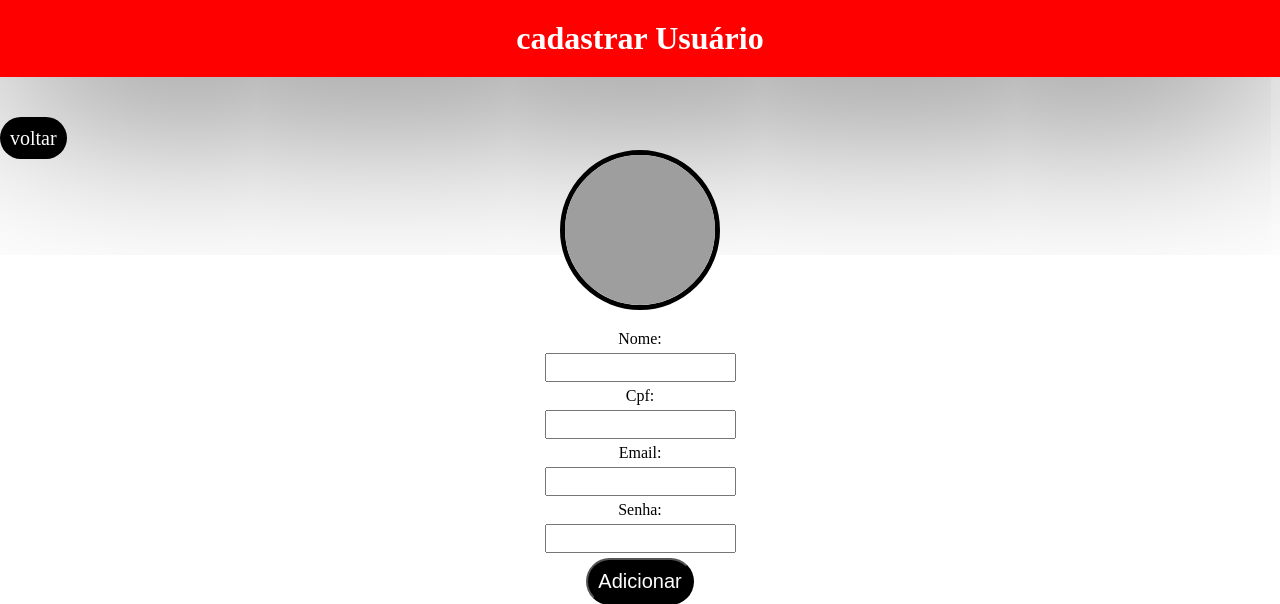
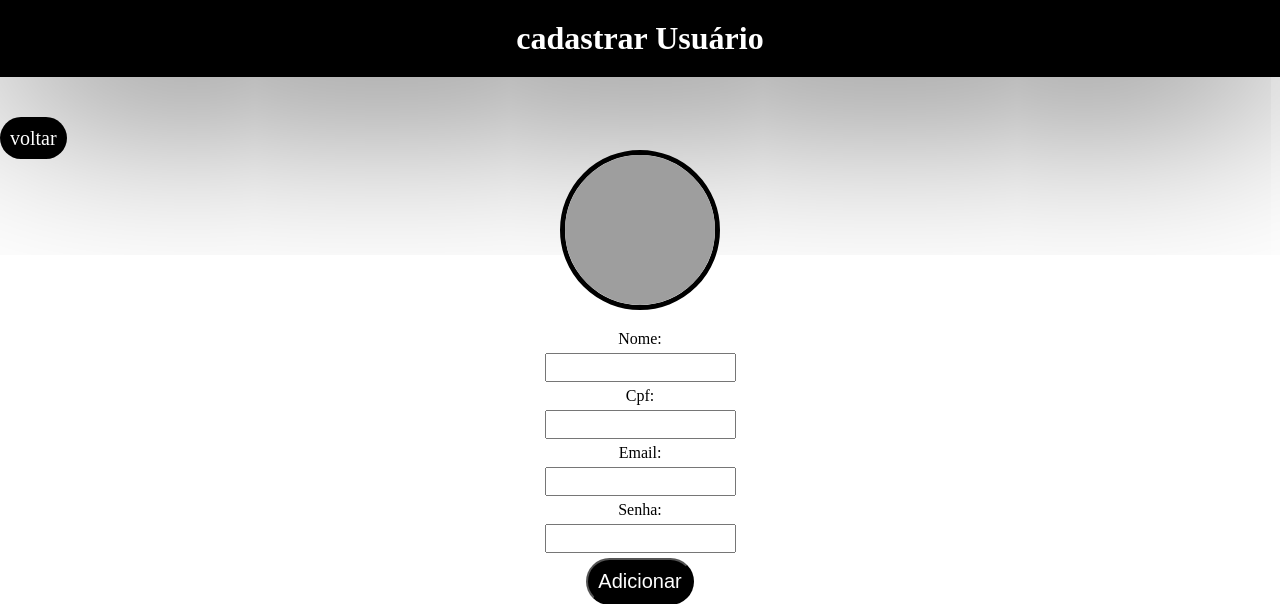
Before and after one commit to EntonyDias/Projeto-FInal-Maets, a PHP site: page /registrar.php in a window 1280 px wide. Shown: the top 604 px of the page. Run offline with PHP 8.4, Linux system fonts and the light colour scheme; grey boxes are pictures that could not be loaded.

Commit message:
update index.css

```diff
--- a/css/cadastro.css
+++ b/css/cadastro.css
@@ -11,7 +11,7 @@ header {
     text-align: center;
     padding: 20px;
     color: white;
-    background-color: rgb(255, 0, 0);
+    background-color: black;
     box-shadow: 0 0 200px black;
 }
 
```
